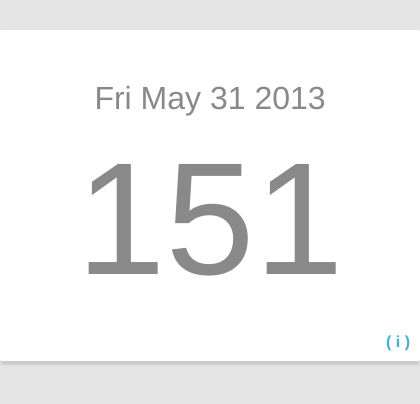
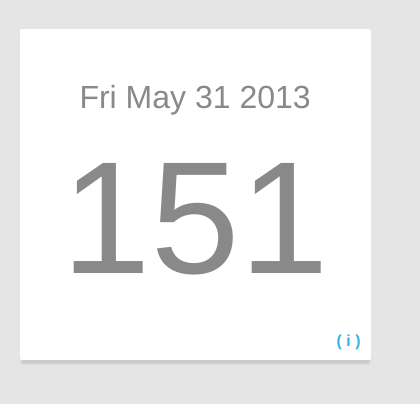
Before and after one commit to catdad/JulianDate, a plain HTML site: page index.html in a window 390 px wide. Shown: the whole page, 420 px wide, since content can reach past the window. Drawn offline with Linux system fonts and the light colour scheme.

Commit message:
responsive fixes (all em sizing, max-widths to support iPhone)

```diff
--- a/page.css
+++ b/page.css
@@ -11,6 +11,10 @@ body{
 	font-family: 'Helvetica', 'Helvetica Neue', sans-serif;
 	font-size: 1em;
 	text-align: center;
+
+	width: 90%;
+	max-width: 1000px;
+	margin: 0 auto;
 }
 
 .hide{ display: none !important; }
@@ -18,11 +22,13 @@ body{
 
 .card{
 	position: relative;
-	margin: 30px auto;
-	padding: 50px;
+	margin: 1.8em auto;
+	padding: 50px 0;
 	background-color: white;
 	display: block;
-	width: 20em;
+	width: 100%;
+	max-width: 28em;
+
 	box-shadow: 0px 5px 2px -1px #ccc;
 	border-radius: 2px;
 }
@@ -51,8 +57,6 @@ body{
 #close{ color: red; }
 
 /* and (resolution: 163dpi) */
-
 @media screen and (max-device-width: 480px) and (-webkit-min-device-pixel-ratio: 1.5){
-	body{ font-size: .7em; }
-	.card{ margin: 2em auto; }
+	body{ font-size: .75em; }
 }
```
